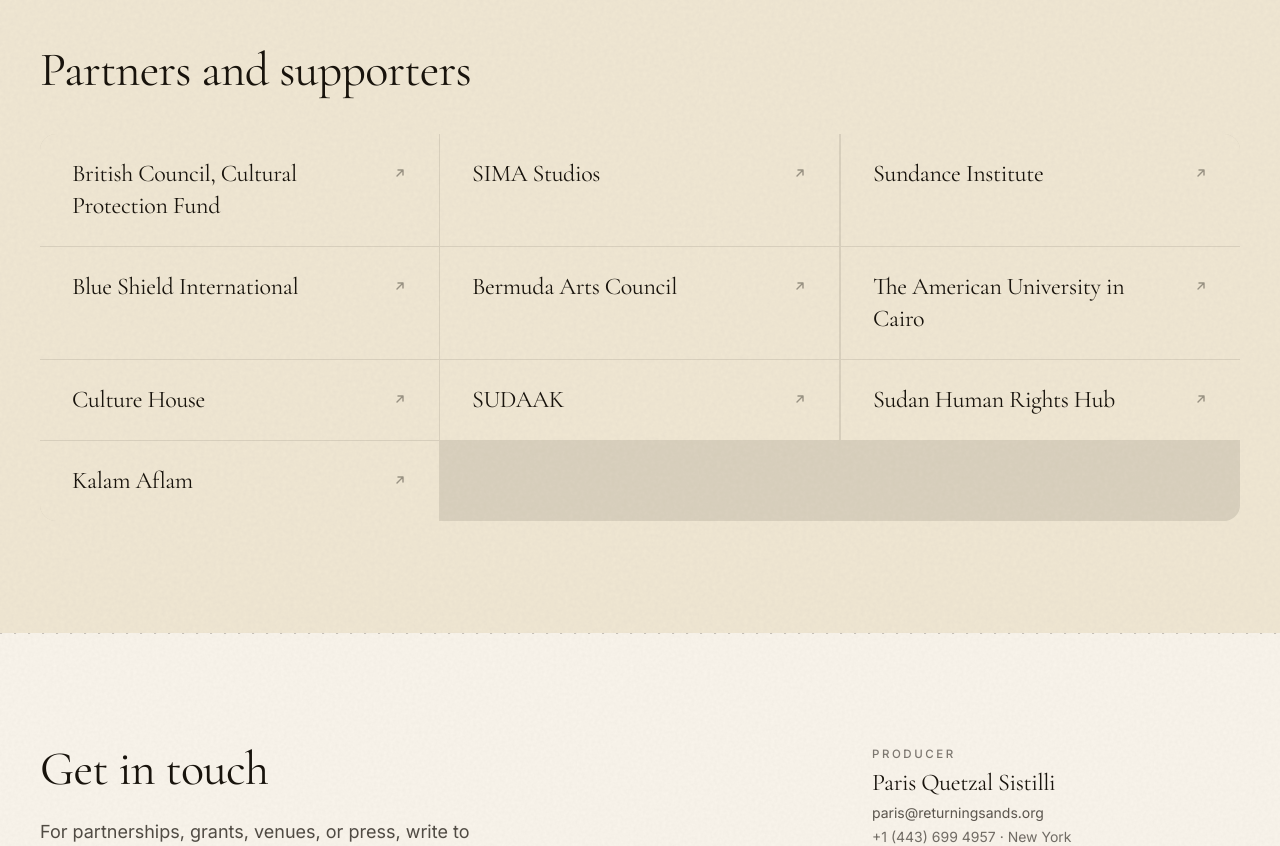
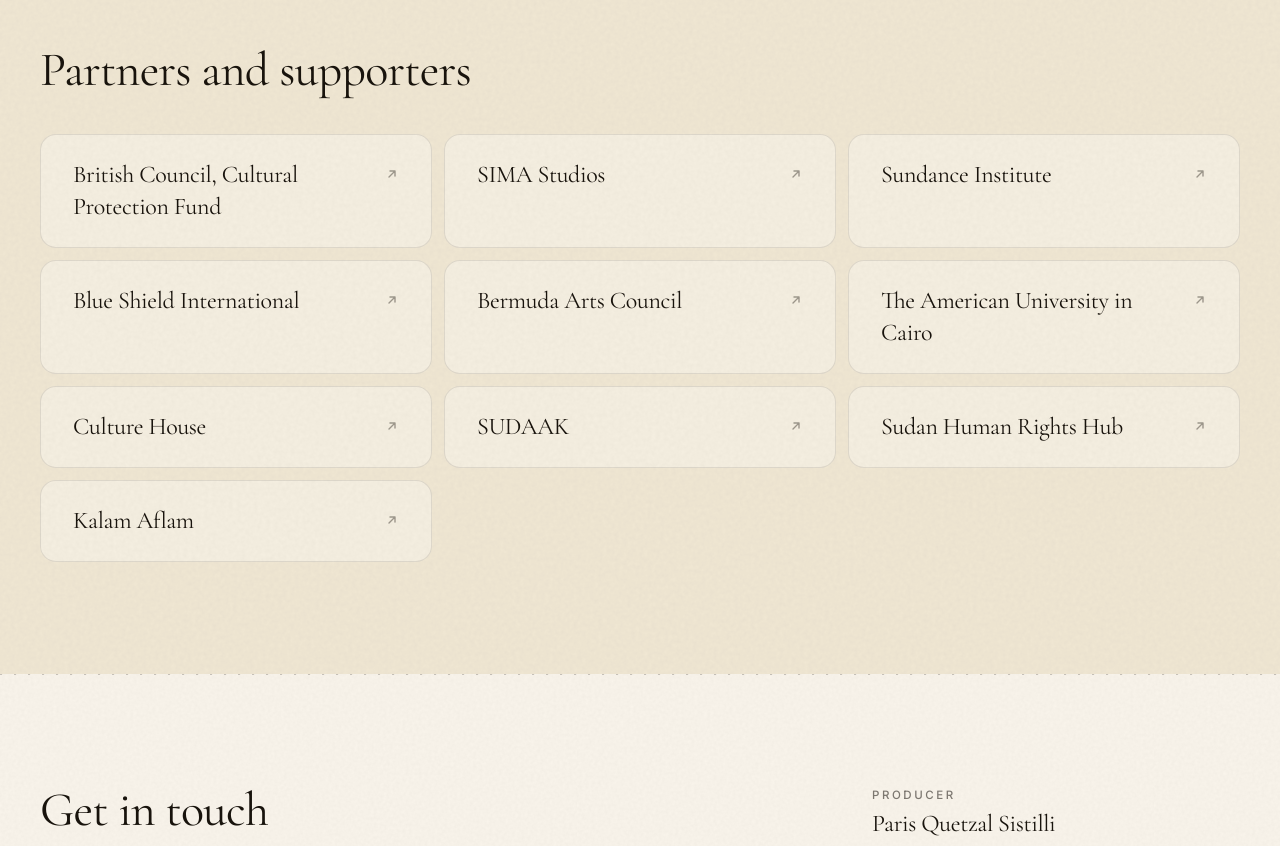
Before and after one commit to Returning-Sands/returning-sands, a Next.js app: page /about in a window 1280 px wide. Shown: the part 4720-5566 px from the top of the page. Built offline with nearby package versions, Linux system fonts and the light colour scheme.

Commit message:
fix(about): Partner grid as cards so uneven rows have no empty cells

```diff
--- a/app/components/about/Partners.tsx
+++ b/app/components/about/Partners.tsx
@@ -12,15 +12,15 @@
         <Reveal className="reveal-lg mb-10">
           <SectionHeading heading={t.heading} id="partners" />
         </Reveal>
-        <ul className="grid sm:grid-cols-2 lg:grid-cols-3 gap-px bg-ink/10 rounded-2xl overflow-hidden">
+        <ul className="grid sm:grid-cols-2 lg:grid-cols-3 gap-3">
           {t.items.map((p, i) => (
-            <Reveal as="li" key={p.name} className="bg-sand-100 reveal" delay={i * 60}>
+            <Reveal as="li" key={p.name} className="rounded-2xl border border-ink/10 bg-sand-50/60 reveal" delay={i * 60}>
               {p.href ? (
                 <a
                   href={p.href}
                   target="_blank"
                   rel="noopener noreferrer"
-                  className="group flex items-start justify-between gap-4 px-8 py-6 font-display text-2xl text-ink hover:bg-sand-50 transition-colors"
+                  className="group flex h-full items-start justify-between gap-4 rounded-2xl px-8 py-6 font-display text-2xl text-ink hover:bg-sand-50 transition-colors"
                 >
                   <span>{p.name}</span>
                   <ExternalArrow className="mt-2 shrink-0 text-ink/40 group-hover:text-ochre-600 transition-colors" />
```
